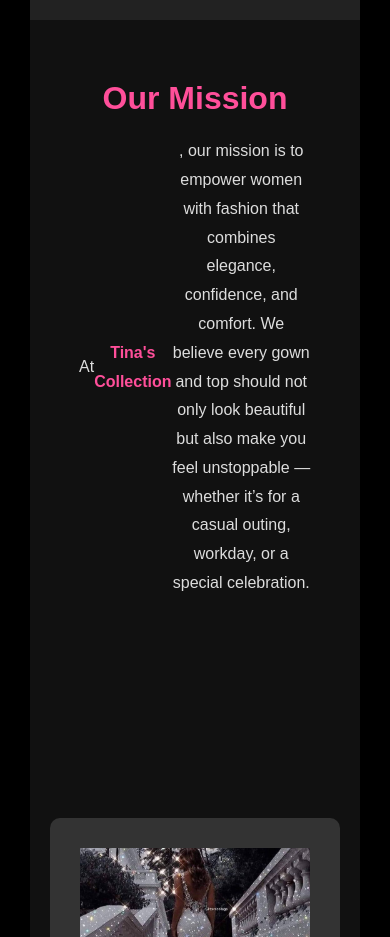
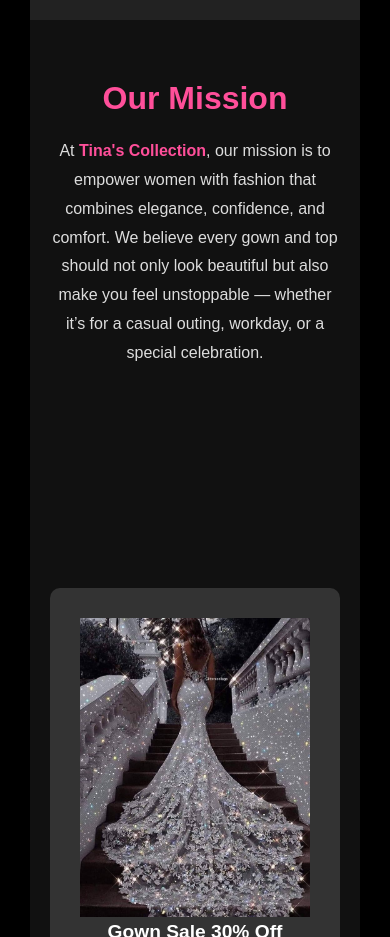
Before and after one commit to Anit81/e-commerce-website, a React (Vite) app: page /about in a window 390 px wide. Shown: the part 2560-3497 px from the top of the page. Built offline with nearby package versions, Linux system fonts and the light colour scheme; grey boxes are pictures that could not be loaded.

Commit message:
Update about.css

```diff
--- a/src/components/about.css
+++ b/src/components/about.css
@@ -258,11 +258,10 @@
     font-size: 1.2rem;
   }
   .about-mission p {
-    display:flex;
     font-size: 1rem;
     width:80%;
     text-align:center;
-    align-items:center;
+
   }
   .about-promo{
     grid-template-columns:1fr;
@@ -272,6 +271,8 @@
   .about-mission p{
     padding-bottom:10px;
     margin-bottom:10px;
+    width:100%;
+    text-align:center;
   }
   .about-promo img{
    width: 100%;
```
